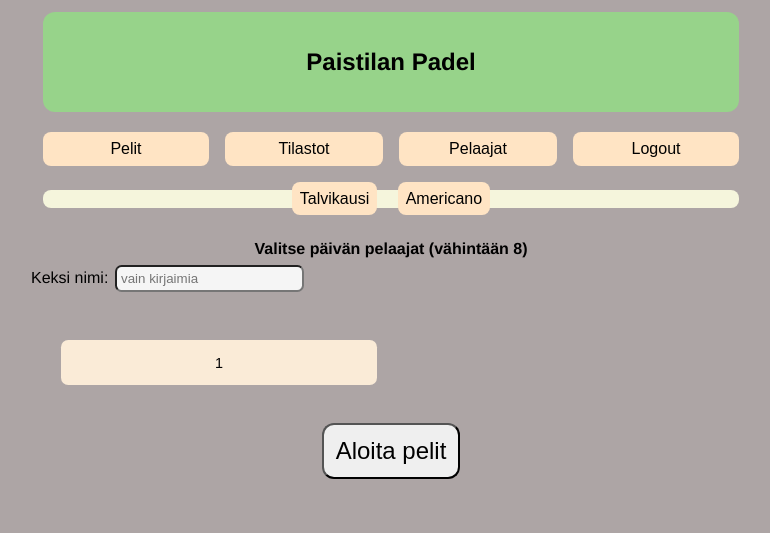
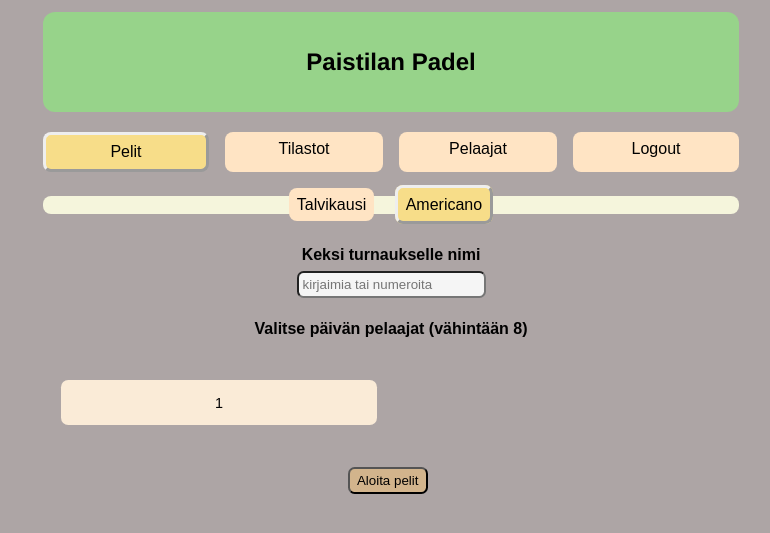
Before and after one commit to taHmeaa/Padelsovellus, a Flask app: template templates/indexamericano.html in a window 1280 px wide. Shown: the top 533 px of the page, without its empty margins (249-1019 px from the left). Run offline with Flask 2, Linux system fonts and the light colour scheme; the visitor is signed in with stand-in values (Sample User, id 1); the template is opened without the code that fills it: most values are stand-ins (such as "Sample title", 1, 10 or a date in 2020).

Commit message:
first final version

```diff
--- a/static/style.css
+++ b/static/style.css
@@ -2,10 +2,9 @@
 body {
     margin: auto;
     max-width: 45em;
-    font-family: 'Helvetica', 'Arial', sans-serif;
     background: rgb(173, 165, 165);
+    font-family: 'Quicksand', sans-serif;
 }
-
 
 .header {
     background: rgb(151, 211, 138);
@@ -118,6 +144,9 @@
     font-size: 0.8em;
     text-align: center;
 }
+.tournament-name{
+    text-align: center;
+}
 
 .navbanner{
     display: grid;
@@ -146,6 +175,16 @@
     color: black;
 }
 
+.navlinks1-select{
+    border-radius: .5em;
+    text-align: center;
+    background: rgb(247, 221, 137);
+    padding: .5em;
+    margin: .5em .5em .5em 0em;
+    text-decoration: none;
+    color: black;
+    border-style: outset;
+}
 .navlinks2{
     border-radius: .5em;
     text-align: center;
@@ -166,6 +205,17 @@
     color: black;
 }
 
+.navlinks2-select, .navlinks3-select{
+    border-radius: .5em;
+    text-align: center;
+    background: rgb(247, 221, 137);
+    padding: .5em;
+    margin: .5em;
+    text-decoration: none;
+    color: black;
+    border-style: outset;
+}
+
 .navlinks4{
     border-radius: .5em;
     text-align: center;
--- a/templates/index.html
+++ b/templates/index.html
@@ -1,12 +1,16 @@
 {% extends "layout.html" %}
 {% block title %}Pelit{% endblock %}
+{% block uppernav %}
+<div class="navbanner">
+    <a class ="navlinks1-select" href="/">Pelit</a>
+    <a class ="navlinks2" href="/stats">Tilastot</a>
+    <a class ="navlinks3" href="/playerapp">Pelaajat</a>
+    <a class ="navlinks4" href="/logout">Logout</a>
+</div>
+{% endblock %}
 {% block content %}
 
-<div class="navbanner1">
-    <a class ="navlinks2" href="/">Talvikausi</a>
-    <a class ="navlinks3" href="/americano">Americano</a>
-</div>
-
+{% block navcontent %}{% endblock %}
 {% block indexcontent %}{% endblock %}
 
 {% endblock %}
--- a/templates/indexamericano.html
+++ b/templates/indexamericano.html
@@ -1,10 +1,16 @@
 {% extends "index.html" %}
+{% block navcontent %}
+<div class="navbanner1">
+    <a class ="navlinks2" href="/">Talvikausi</a>
+    <a class ="navlinks3-select" href="/americano">Americano</a>
+</div>
+{% endblock %}
 {% block indexcontent %}
 
-<div class="h2">Valitse päivän pelaajat (vähintään 8)</div>
-
-<form action="/americano" method="POST" onsubmit="return americanocheck(this)">
-    <div>Keksi nimi:<input id ="username" type="text" name="tournament_name" minlength="4" maxlength="10" pattern="[A-Öa-ö]+" placeholder="vain kirjaimia" required></div>
+<div class="h2">Keksi turnaukselle nimi</div>
+<form class = "tournament-name" action="/americano" method="POST" onsubmit="return americanocheck(this)">
+    <div><input id ="username" type="text" name="tournament_name" minlength="4" maxlength="16" pattern="[A-Öa-ö0-9]+" placeholder="kirjaimia tai numeroita" required></div>
+    <div class="h2">Valitse päivän pelaajat (vähintään 8)</div>
     <div class="playerboard">
         {% for p in players %}
         <input class ="checkbox" type="checkbox" id="player{{ loop.index }}" name="player" value="{{ p[0] }}">
@@ -12,7 +18,7 @@
         {% endfor %}
     </div>
     <div class="scorebutton">
-        <input id= "gamestart" type="submit" value="Aloita pelit">
+        <input id= "button" type="submit" value="Aloita pelit">
         <input type="hidden" name="csrf_token" value="{{ session.csrf_token }}">
     </div>
 
--- a/templates/layout.html
+++ b/templates/layout.html
@@ -9,12 +9,7 @@
     </div>
 {% if session.user_id %}
 
-<div class="navbanner">
-    <a class ="navlinks1" href="/">Pelit</a>
-    <a class ="navlinks2" href="/stats">Tilastot</a>
-    <a class ="navlinks3" href="/playerapp">Pelaajat</a>
-    <a class ="navlinks4" href="/logout">Logout</a>
-</div>
+{% block uppernav %} {% endblock %}
 {% block content %}{% endblock %}
 
 {% else %}
```
Also changed, not shown: other parts of static/style.css (+42 -4 lines), routes.py (+8 -3 lines), statistic.py (+20 -17 lines), templates/americanostats.html (+24 -4 lines), templates/gamestats.html (+7 -0 lines), templates/indexseason.html (+7 -1 lines), templates/players.html (+8 -0 lines), templates/scorestats.html (+8 -1 lines), templates/seasonstats.html (+9 -5 lines).
